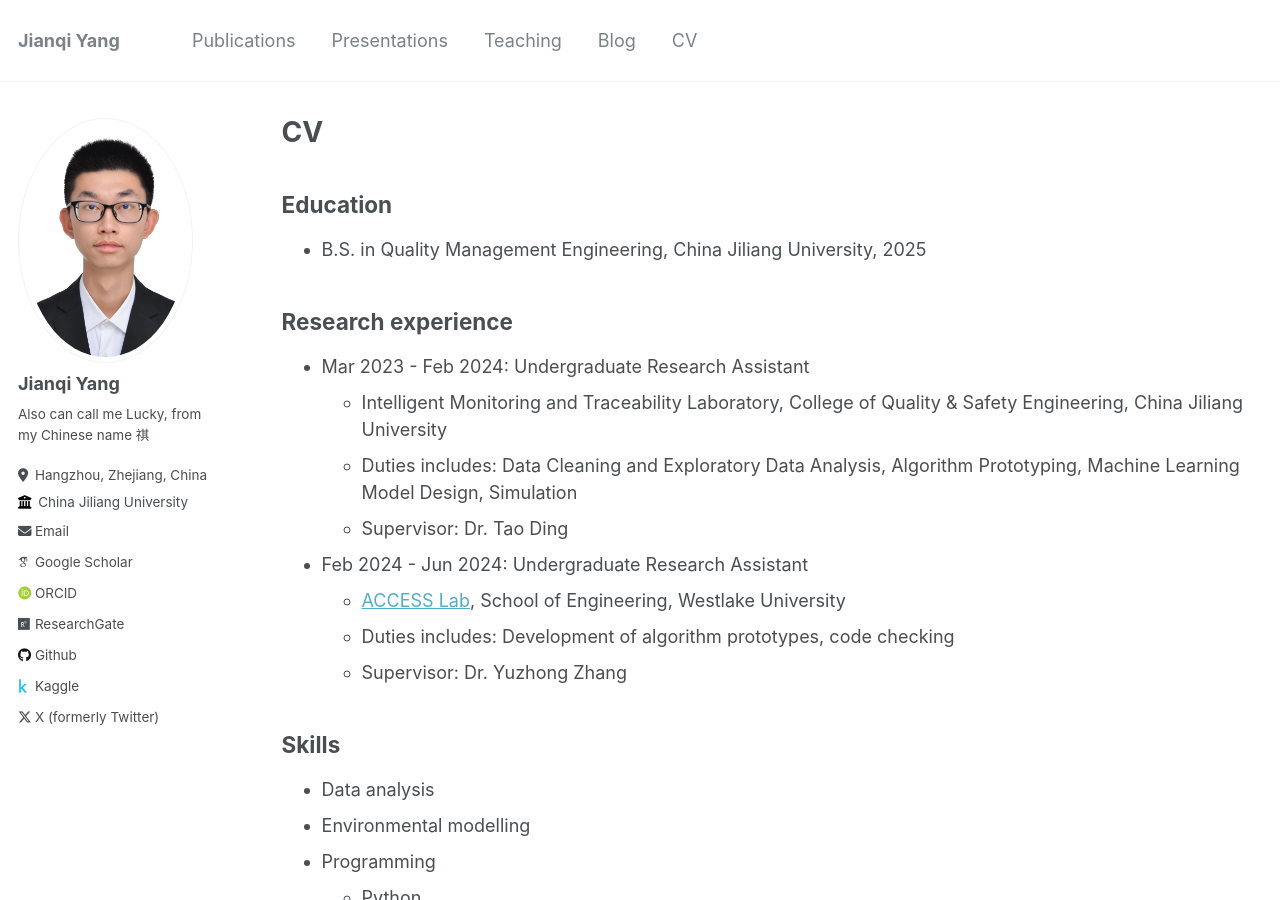
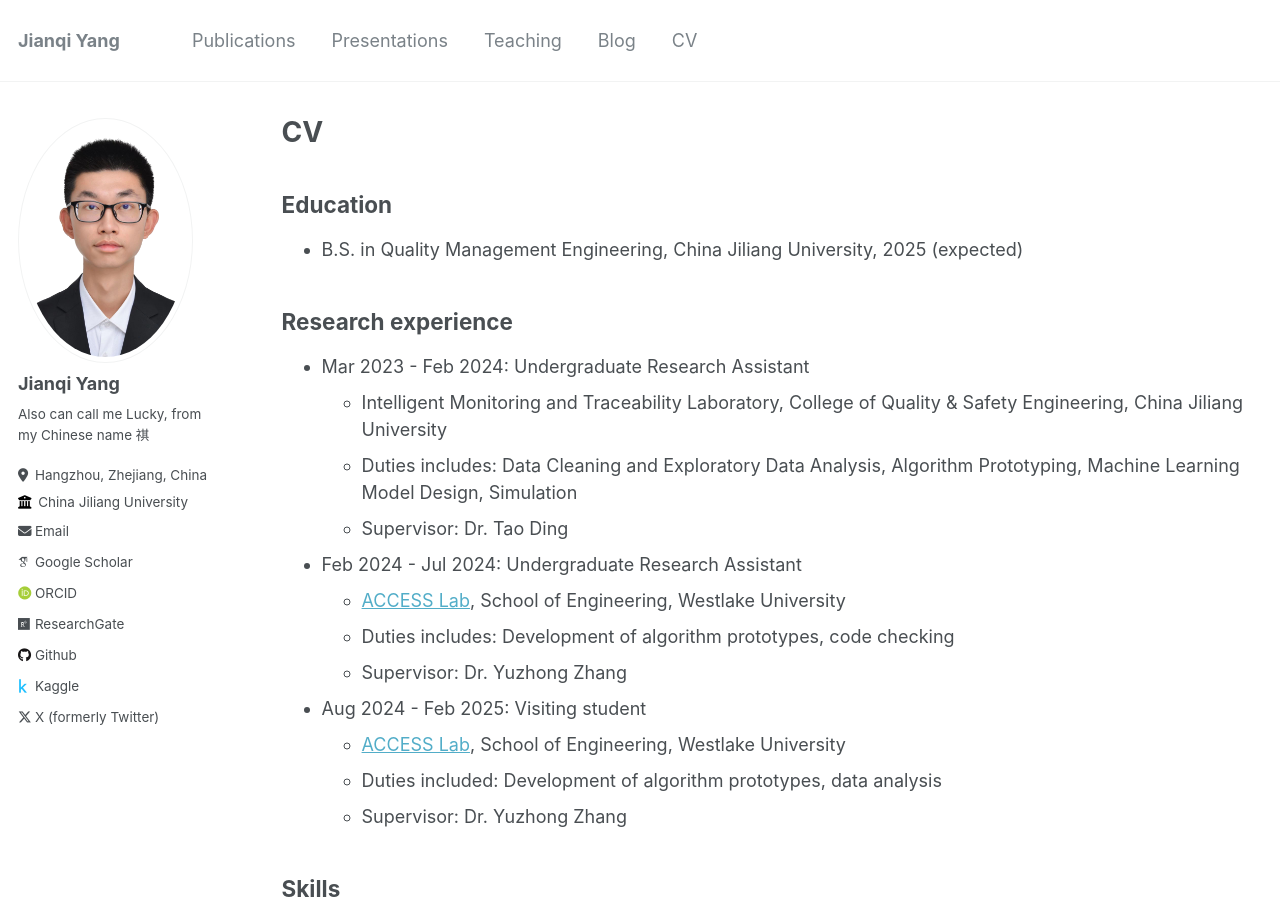
Before and after one commit to thinkswhat/thinkswhat.github.io, a Jekyll site: the page built from _pages/cv.md, in a window 1280 px wide and 900 px high. Built offline with Jekyll 4.4.1, drawn with Linux system fonts in a browser that asks for light colours; some web fonts are replaced.

Commit message:
Update cv.md

```diff
--- a/_pages/cv.md
+++ b/_pages/cv.md
@@ -15,7 +15,7 @@ Education
 * Ph.D in Version Control Theory, University of Reading, 2018 (expected)
 * M.S. in Jekyll, GitHub University, 2014
 -->
-* B.S. in Quality Management Engineering, China Jiliang University, 2025
+* B.S. in Quality Management Engineering, China Jiliang University, 2025 (expected)
 
 Research experience
 ------
@@ -24,17 +24,15 @@ Research experience
   * Duties includes: Data Cleaning and Exploratory Data Analysis, Algorithm Prototyping, Machine Learning Model Design, Simulation
   * Supervisor: Dr. Tao Ding
 
-* Feb 2024 - Jun 2024: Undergraduate Research Assistant
+* Feb 2024 - Jul 2024: Undergraduate Research Assistant
   * [ACCESS Lab](https://atmosphere-westlake.com/research.html), School of Engineering, Westlake University
   * Duties includes: Development of algorithm prototypes, code checking
   * Supervisor: Dr. Yuzhong Zhang
 
-<!--
-* Sep 2024 - Feb 2025: Visiting student
+* Aug 2024 - Feb 2025: Visiting student
   * [ACCESS Lab](https://atmosphere-westlake.com/research.html), School of Engineering, Westlake University
   * Duties included: Development of algorithm prototypes, data analysis
   * Supervisor: Dr. Yuzhong Zhang
--->
 
 Skills
 ------
```
